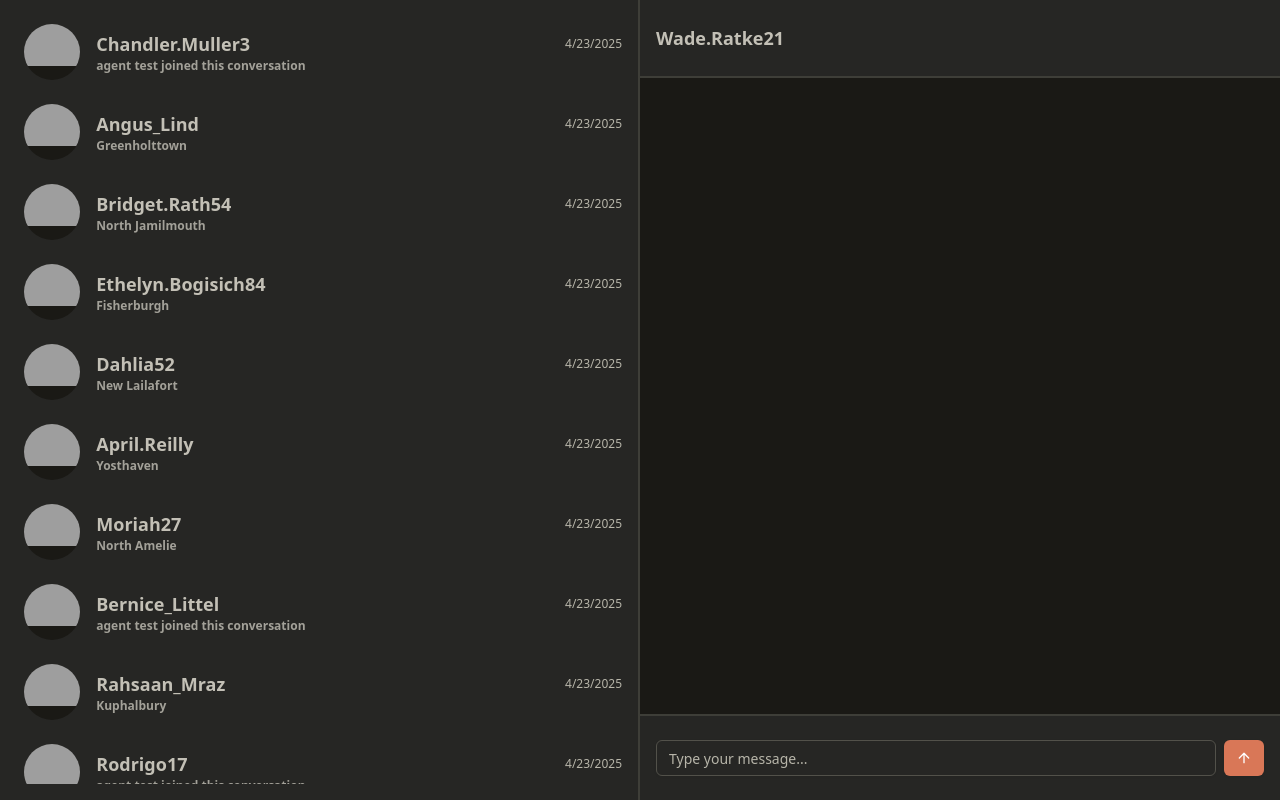
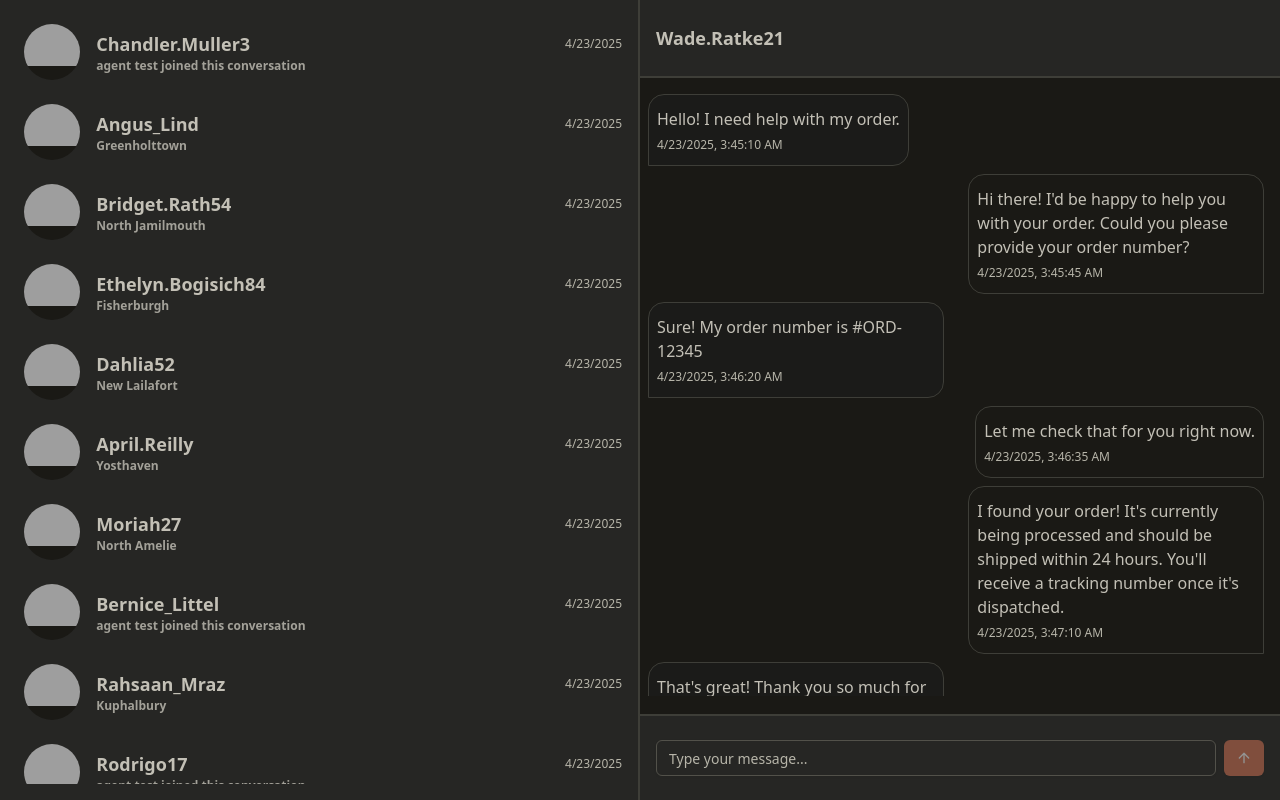
Before and after one commit to up2dul/static-chat, a Vue app: page /chat/305765278 in a window 1280 px wide. Built offline with nearby package versions, Linux system fonts and the light colour scheme; grey boxes are pictures that could not be loaded.

Commit message:
feat(chat): implement ChatItem and ChatList components for message display

```diff
--- /dev/null
+++ b/src/components/chat/ChatItem.vue
@@ -0,0 +1,21 @@
+<script setup lang="ts">
+import { defineProps } from "vue";
+import type { Message } from "@/lib/types";
+import { cn, parseDateTime } from "@/lib/utils";
+
+const props = defineProps<{
+  message: Message;
+}>();
+</script>
+
+<template>
+  <li :class="cn(
+    'py-3 px-2 max-w-[48%] border rounded-2xl',
+    props.message.type === 'sent' ? 'self-end bg-accent rounded-br-none' : 'self-start bg-muted rounded-bl-none',
+  )">
+    <span>{{ props.message.text }}</span>
+    <span class="text-xs text-muted-foreground block mt-1.5">
+      {{ parseDateTime(props.message.timestamp) }}
+    </span>
+  </li>
+</template>
--- /dev/null
+++ b/src/components/chat/ChatList.vue
@@ -0,0 +1,16 @@
+<script setup lang="ts">
+import { ScrollArea } from "@/components/ui/scroll-area";
+import { useMessagesStore } from "@/stores/messages";
+import ChatItem from "./ChatItem.vue";
+
+const messagesStore = useMessagesStore();
+const messageList = messagesStore.messages;
+</script>
+
+<template>
+  <ScrollArea class="h-full">
+    <ul class="flex flex-col gap-2 p-4 pl-2">
+      <ChatItem v-for="message in messageList" :key="message.id" :message="message" />
+    </ul>
+  </ScrollArea>
+</template>
--- a/src/components/room/RoomList.vue
+++ b/src/components/room/RoomList.vue
@@ -11,7 +11,7 @@ const rooms = ref(roomList.data.customer_rooms);
 <template>
   <ScrollArea class="h-full p-4 pr-2 border-r-2">
     <ul class="flex flex-col gap-2">
-      <li v-for="room in rooms">
+      <li v-for="room in rooms" :key="room.room_id">
         <RoomItem
           :roomId="room.room_id"
           :name="room.name"
--- a/src/views/ChatRoom.vue
+++ b/src/views/ChatRoom.vue
@@ -2,9 +2,11 @@
 import { ArrowUp } from "lucide-vue-next";
 import { ref, watch } from "vue";
 import { useRoute, useRouter } from "vue-router";
+import ChatList from "@/components/chat/ChatList.vue";
 import { Button } from "@/components/ui/button";
 import { Input } from "@/components/ui/input";
 import roomList from "@/data/list-rooms.json";
+import { useMessagesStore } from "@/stores/messages";
 
 const route = useRoute();
 const router = useRouter();
@@ -28,18 +30,30 @@ watch(
   },
   { immediate: true },
 );
+
+const messagesStore = useMessagesStore();
+
+const newMessage = ref("");
+const sendMessage = () => {
+  if (newMessage.value.trim()) {
+    messagesStore.addMessage(newMessage.value);
+    newMessage.value = "";
+  }
+};
 </script>
 
 <template>
-  <div class="relative h-full">
+  <div class="relative h-full pb-[86px]">
     <div class="bg-background px-4 py-6 flex items-center border-b-2">
       <h1 class="text-lg font-bold">{{ currentRoom?.name }}</h1>
     </div>
-    <div class="absolute bottom-0 inset-x-0 bg-background px-4 py-6 flex items-center gap-2 border-t-2">
-      <Input placeholder="Type your message..." />
-      <Button>
+    <div class="absolute z-2 bottom-0 inset-x-0 bg-background px-4 py-6 flex items-center gap-2 border-t-2">
+      <Input placeholder="Type your message..." v-model="newMessage" />
+      <Button @click="sendMessage" class="flex-shrink-0" :disabled="!newMessage.trim()">
         <ArrowUp />
       </Button>
     </div>
+
+    <ChatList class="h-[calc(100%-96px)] relative" />
   </div>
 </template>
```
